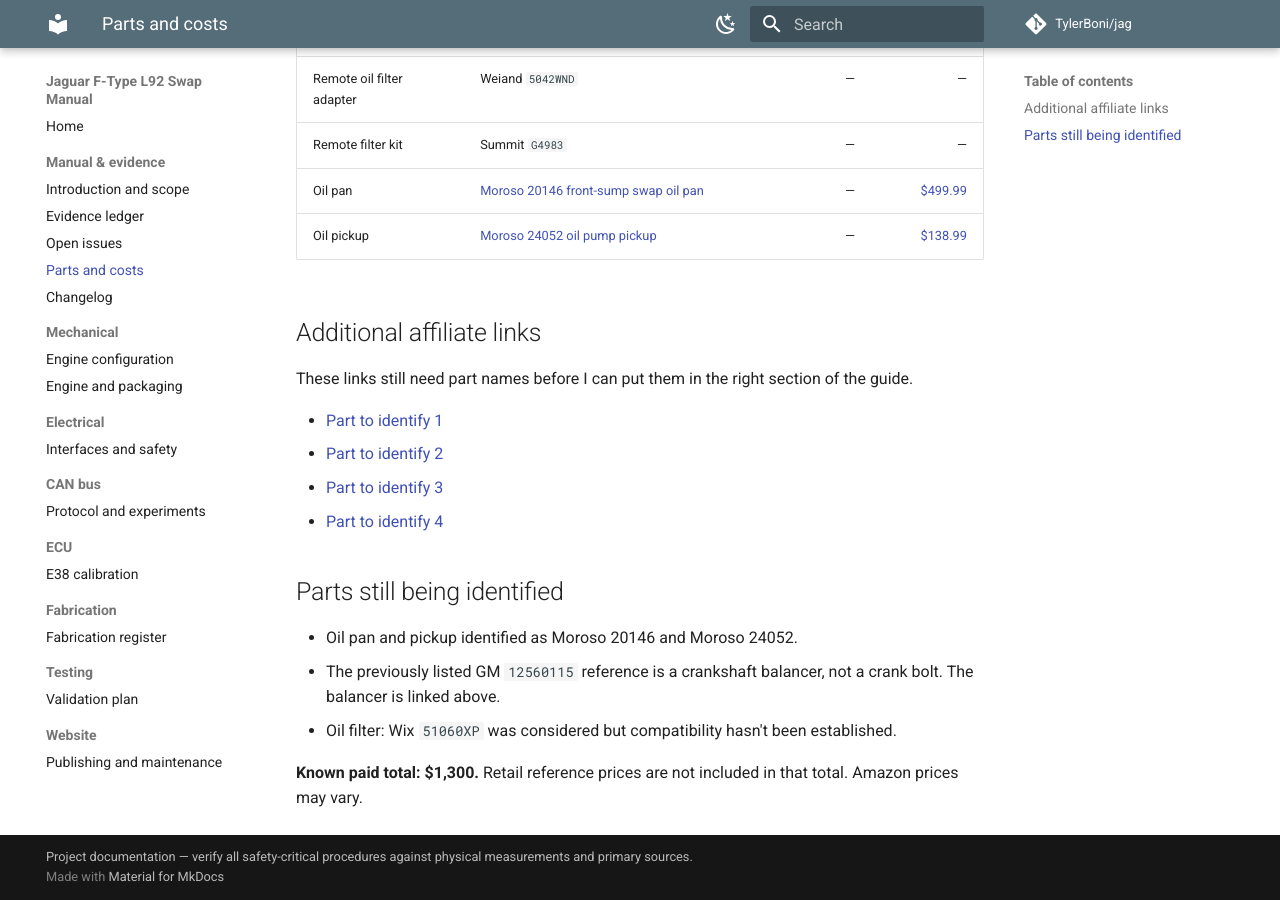
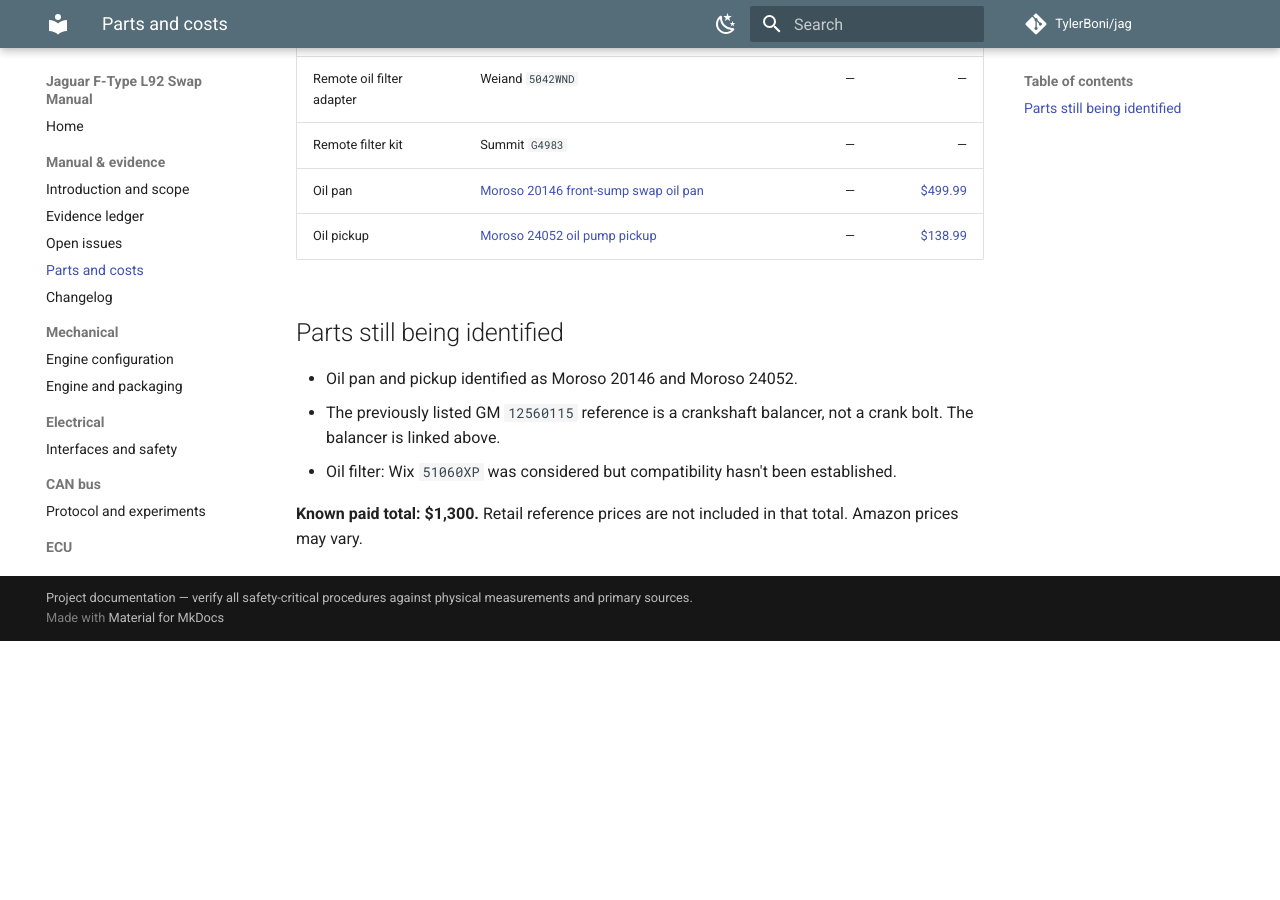
Before and after one commit to TylerBoni/jag, an MkDocs documentation site: the page built from build-manual/PARTS.md, in a window 1280 px wide and 900 px high, scrolled down 1174 px. Built offline with MkDocs 1.6.1 and Material for MkDocs 9.7.7, drawn with Linux system fonts in a browser that asks for light colours; comment, search, counter and statistics services are not loaded; after the commit the page ends 1815 px from its top, so only the background shows below that.

Commit message:
docs: remove unidentified affiliate links from public parts guide

```diff
--- a/build-manual/PARTS.md
+++ b/build-manual/PARTS.md
@@ -27,15 +27,6 @@ Some links are Amazon affiliate links. As an Amazon Associate I earn from qualif
 | Oil pan | [Moroso 20146 front-sump swap oil pan](https://link.amazon/B0cl38x4S) | — | [$499.99](https://90racing.com/products/moroso-20146) |
 | Oil pickup | [Moroso 24052 oil pump pickup](https://link.amazon/B02EmzpKV) | — | [$138.99](https://business.walmart.com/ip/Moroso-24052-Oil-Pump-Pickup/791684308) |
 
-## Additional affiliate links
-
-These links still need part names before I can put them in the right section of the guide.
-
-- [Part to identify 1](https://link.amazon/B02dNPoZD)
-- [Part to identify 2](https://link.amazon/B0g87QOhX)
-- [Part to identify 3](https://link.amazon/B0hFQH5rX)
-- [Part to identify 4](https://link.amazon/B0golinM1)
-
 ## Parts still being identified
 
 - Oil pan and pickup identified as Moroso 20146 and Moroso 24052.
```
